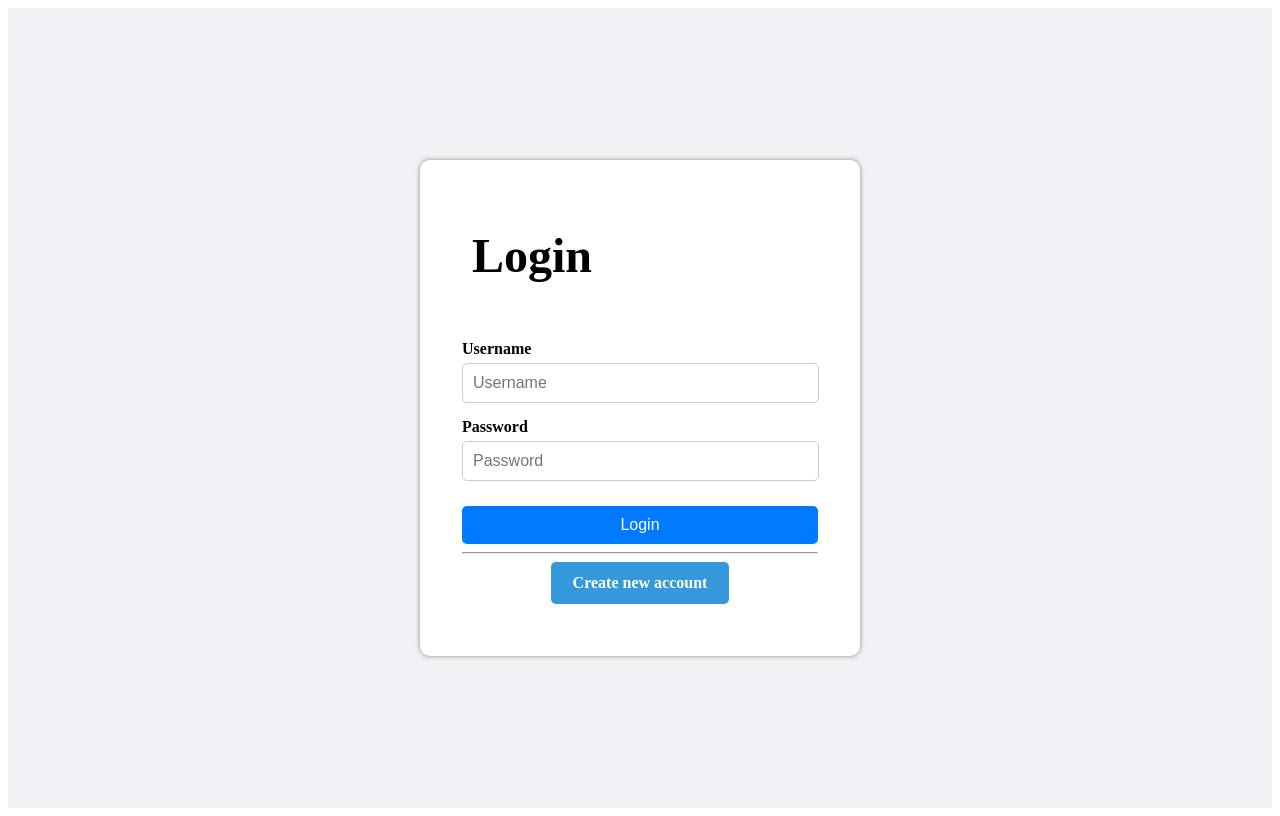
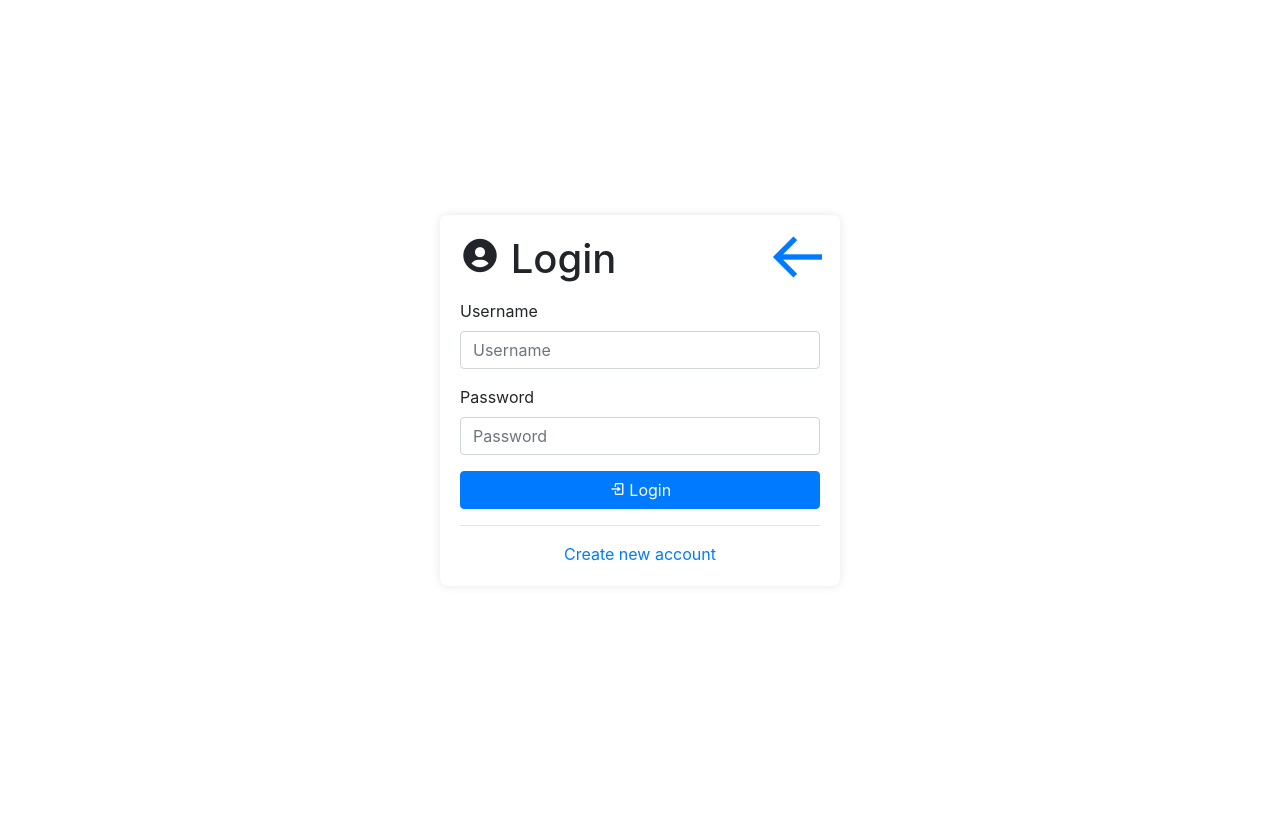
Before and after one commit to kokey09/Recipe-Management-System, a Flask app: page /login in a window 1280 px wide. After the commit the page ends 561 px from the top, so only its background shows below. Run offline with Flask 3, Linux system fonts and the light colour scheme; parts of the project's set-up code (start-up, migrations or seed data) failed here and were passed over; some libraries are stand-ins or nearby versions.

Commit message:
bootstrap

```diff
--- a/controllers/static/css/login.css
+++ b/controllers/static/css/login.css
@@ -1,76 +1,25 @@
+body {
+    background-color: #f8f9fa;
+}
+
 .container {
     display: flex;
+    align-items: center;
     justify-content: center;
-    align-items: center;
     height: 100vh;
-    background-color: #f0f2f5;
 }
 
 .form-container {
-    background-color: #fff;
-    border-radius: 10px;
-    box-shadow: 0px 0px 5px 0px #888888;
+    width: 400px;
+    background-color: #ffffff;
     padding: 20px;
-    max-width: 400px;
-    width: 100%;
-}
-
-fieldset {
-    border: 2px solid transparent;
-    border-radius: 5px;
-    padding: 20px;
-    margin: 10px 0;
-}
-
-legend {
-    font-size: 24px;
-    border: 2px ;
-    border-radius: 5px;
-    padding: 5px 10px;
-    margin: 0;
-}
-
-.form-group label {
-    display: block;
-    margin-bottom: 5px;
-    font-weight: bold;
-}
-
-.form-group input {
-    width: 94%;
-    padding: 10px;
-    border: 1px solid #ccc;
-    border-radius: 5px;
-    margin-bottom: 15px;
-    font-size: 16px;
+    border-radius: 8px;
+    box-shadow: 0 0 10px rgba(0, 0, 0, 0.1);
+    position: relative; /* Add this line */
 }
 
 .error-message {
-    margin-top: 10px;
-    text-align: center;
     color: red;
-}
-
-button {
-    background-color: #007bff;
-    color: #fff;
-    padding: 10px 20px;
-    border: none;
-    border-radius: 5px;
-    cursor: pointer;
-    font-size: 16px;
-     width: 100%;
-}
-@media (max-width: 768px) {
-    .form-container {
-        width: 90%;
-    }
-}
-
-@media (min-width: 769px) {
-    .form-container {
-        width: 70%;
-    }
 }
 
 .button-container {
@@ -78,28 +27,16 @@ button {
 }
 
 .button-link {
-    display: inline-block;
-    padding: 10px 20px;
-    background-color: #3498db;
-    color: #fff;
-    text-decoration: none;
-    border-radius: 5px;
-    border: 2px solid #3498db;
-    font-weight: bold;
-    transition: background-color 0.3s, color 0.3s;
+    color: #007bff;
 }
 
-.button-link:hover {
-    background-color: #258cd1;
-    border: 2px solid #258cd1;
+.back-btn {
+    position: absolute;
+    top: 10px;
+    right: 10px;
 }
-.error-message {
-  color: red;
-  font-weight: bold;
+
+.back-btn i {
+    font-size: 64px;
+
 }
-.success {
-  color: green;
-}
-.info {
-  color: blue;
-}
--- a/controllers/templates/login.html
+++ b/controllers/templates/login.html
@@ -2,38 +2,51 @@
 <html lang="en">
 <head>
     <meta charset="UTF-8">
-    <title>Login</title>
+    <meta name="viewport" content="width=device-width, initial-scale=1, shrink-to-fit=no">
     <link rel="stylesheet" type="text/css" href="{{ url_for('static', filename='css/login.css') }}">
-    <link rel="icon" href="{{ url_for('static', filename='recipes-img-table/recipes.png') }}" type="image/x-icon">
-    <script src="https://code.jquery.com/jquery-3.6.0.min.js" defer></script>
-    <script src="{{ url_for('static', filename='js/login.js') }}"></script>
+    <link rel="stylesheet" href="https://stackpath.bootstrapcdn.com/bootstrap/4.5.2/css/bootstrap.min.css">
+    <link href='https://unpkg.com/boxicons@2.1.4/css/boxicons.min.css' rel='stylesheet'>
+
+    <title>Your Page Title</title>
+
 </head>
 <body>
 
 <div class="container">
     <div class="form-container">
+        <div class="back-btn">
+            <a href="/" title="back to home page"><i class='bx bx-arrow-back' ></i></a>
+        </div>
+
         <fieldset>
-            <legend><h1>Login</h1></legend>
+            <legend><h1><i class='bx bxs-user-circle' ></i> Login</h1></legend>
             <form action="/login" method="POST" id="login-form">
+
                 <div class="form-group">
                     <label for="username">Username</label>
-                    <input type="text" id="username" name="username" required placeholder="Username">
+                    <input type="text" id="username" name="username" class="form-control" required placeholder="Username">
                 </div>
+
                 <div class="form-group">
                     <label for="password">Password</label>
-                    <input type="password" id="password" name="password" required placeholder="Password">
+                    <input type="password" id="password" name="password" class="form-control" required placeholder="Password">
                 </div>
-                <div class="error-message" style="color: red;">
+
+                <div class="error-message">
                     {% if error %}
                         {{ error }}
                     {% endif %}
                 </div>
 
-                <button type="submit" title="login">Login</button>
+                <button type="submit" class="btn btn-primary btn-block" title="login">
+                    <i class='bx bx-log-in'></i> Login
+                </button>
+
                 <hr>
-                   <div class="button-container">
-                        <a href="/register" class="button-link" title="create-new-account">Create new account</a>
-                   </div>
+
+                <div class="button-container">
+                    <a href="/register" class="button-link" title="create-new-account">Create new account</a>
+                </div>
 
                 {% with messages = get_flashed_messages() %}
                   {% if messages %}
@@ -50,5 +63,8 @@
     </div>
 </div>
 
+<script src="https://code.jquery.com/jquery-3.5.1.slim.min.js"></script>
+<script src="https://cdn.jsdelivr.net/npm/@popperjs/core@2.0.7/dist/umd/popper.min.js"></script>
+<script src="https://stackpath.bootstrapcdn.com/bootstrap/4.5.2/js/bootstrap.min.js"></script>
 </body>
 </html>
--- a/controllers/templates/register.html
+++ b/controllers/templates/register.html
@@ -16,6 +16,7 @@
         <div class="form-container">
             <h1>User Registration</h1>
             <form method="POST" action="/register">
+
                 <div class="form-group">
                     <label for="username">Username:</label>
                     <input type="text" id="username" name="username" required placeholder="Enter username">
@@ -30,15 +31,18 @@
                     <label for="password">Password:</label>
                     <input type="password" id="password" name="password" required placeholder="Enter password">
                 </div>
-                 {% if error %}
+
+                {% if error %}
                 <p class="error">{{ error }}</p>
                 {% endif %}
+
                 <div class="form-group">
                     <label for="confirm_password">Confirm Password:</label>
                     <input type="password" id="confirm_password" name="confirm_password" required placeholder="Confirm password">
                 </div>
 
                 <button type="submit">Register</button>
+                <a href="/login">Login</a>
 
             </form>
         </div>
--- a/controllers/templates/user_page.html
+++ b/controllers/templates/user_page.html
@@ -5,7 +5,6 @@
     <link href='https://unpkg.com/boxicons@2.1.4/css/boxicons.min.css' rel='stylesheet'>
     <link rel="icon" href="{{ url_for('static', filename='recipes-img-table/recipes.png') }}" type="image/x-icon">
 <div class="recipe-list">
-
     <div class="logo-link">
         <img src="{{ url_for('static', filename='recipes-img-table/recipes.png') }}" alt="Your Logo" style="width: 600px; height: 240px;">
         <p class="welcome">Welcome to our recipe and ingredient discovery platform! We're here to help you make the most of what's in your kitchen and satisfy your culinary curiosity.</p>
```
Also changed, not shown: controllers/static/css/register.css (+16 -0 lines), controllers/templates/recipe_instruction.html (+6 -3 lines).
